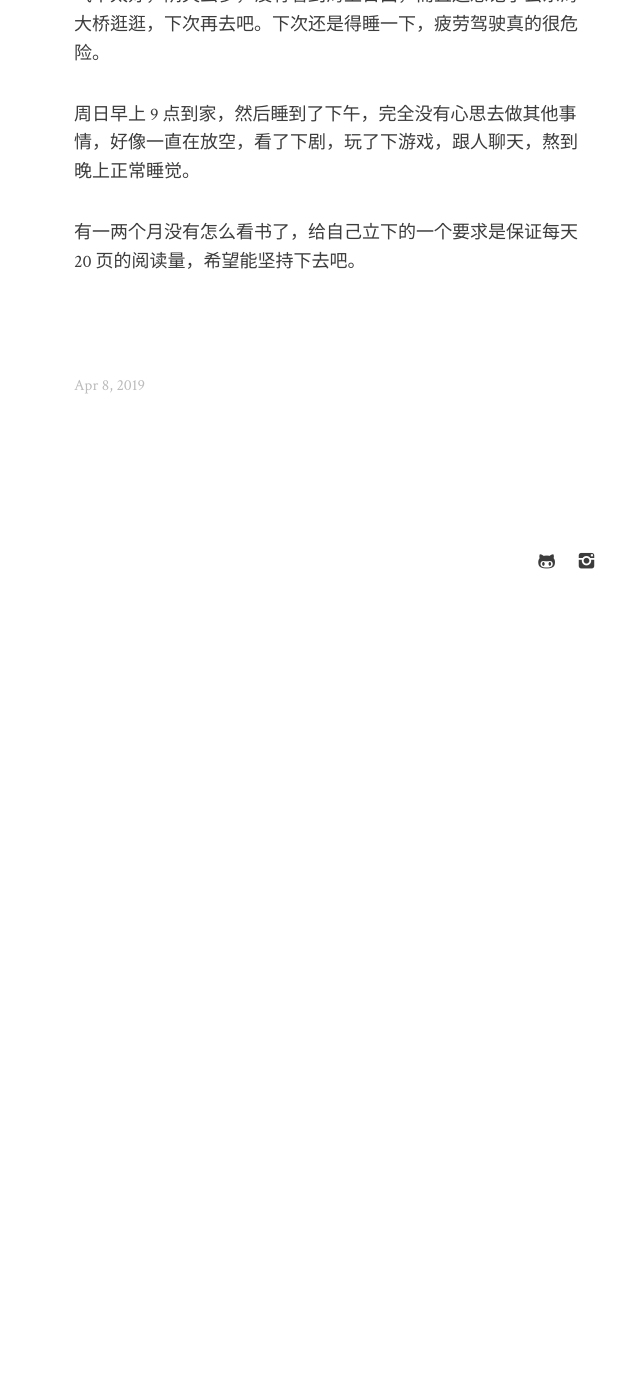
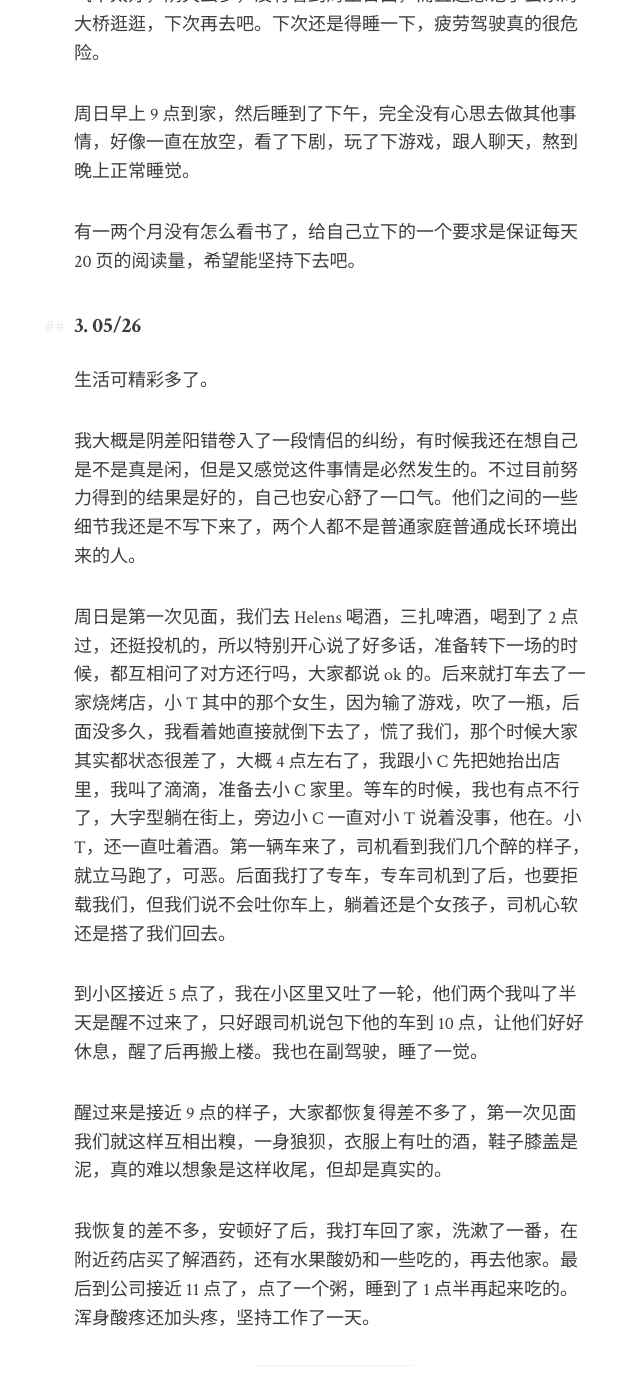
Before and after one commit to xcc3641/xcc3641.github.io, a Jekyll site: the page built from _posts/2019-04-08-quarter-report-2.md, in a window 1280 px wide and 1400 px high, scrolled down 9047 px. Shown: the whole window, without its empty margins (306-946 px from the left). Built offline with Jekyll 4.4.1, drawn with Linux system fonts in a browser that asks for light colours; before the commit the page ends 9677 px from its top, so only the background shows below that; some of the changed text lies outside the part shown.

Commit message:
update 05/25

```diff
--- a/_posts/2019-04-08-quarter-report-2.md
+++ b/_posts/2019-04-08-quarter-report-2.md
@@ -181,3 +181,24 @@ layout: post
 
 
 有一两个月没有怎么看书了，给自己立下的一个要求是保证每天 20 页的阅读量，希望能坚持下去吧。
+
+
+### 3. 05/26
+
+生活可精彩多了。
+
+我大概是阴差阳错卷入了一段情侣的纠纷，有时候我还在想自己是不是真是闲，但是又感觉这件事情是必然发生的。不过目前努力得到的结果是好的，自己也安心舒了一口气。他们之间的一些细节我还是不写下来了，两个人都不是普通家庭普通成长环境出来的人。
+
+周日是第一次见面，我们去 Helens 喝酒，三扎啤酒，喝到了 2 点过，还挺投机的，所以特别开心说了好多话，准备转下一场的时候，都互相问了对方还行吗，大家都说 ok 的。后来就打车去了一家烧烤店，小 T 其中的那个女生，因为输了游戏，吹了一瓶，后面没多久，我看着她直接就倒下去了，慌了我们，那个时候大家其实都状态很差了，大概 4 点左右了，我跟小 C 先把她抬出店里，我叫了滴滴，准备去小 C 家里。等车的时候，我也有点不行了，大字型躺在街上，旁边小 C 一直对小 T 说着没事，他在。小 T，还一直吐着酒。第一辆车来了，司机看到我们几个醉的样子，就立马跑了，可恶。后面我打了专车，专车司机到了后，也要拒载我们，但我们说不会吐你车上，躺着还是个女孩子，司机心软还是搭了我们回去。
+
+到小区接近 5 点了，我在小区里又吐了一轮，他们两个我叫了半天是醒不过来了，只好跟司机说包下他的车到 10 点，让他们好好休息，醒了后再搬上楼。我也在副驾驶，睡了一觉。
+
+醒过来是接近 9 点的样子，大家都恢复得差不多了，第一次见面我们就这样互相出糗，一身狼狈，衣服上有吐的酒，鞋子膝盖是泥，真的难以想象是这样收尾，但却是真实的。
+
+我恢复的差不多，安顿好了后，我打车回了家，洗漱了一番，在附近药店买了解酒药，还有水果酸奶和一些吃的，再去他家。最后到公司接近 11 点了，点了一个粥，睡到了 1 点半再起来吃的。浑身酸疼还加头疼，坚持工作了一天。
+
+---
+
+- 最近会想换个眼镜，再烫发。
+- 《禅与摩托车的维修技术》进度 26%。
+- 端午要去拍人像，是大学的同学，还是有点小紧张，后面需要想想去哪里拍。
```
